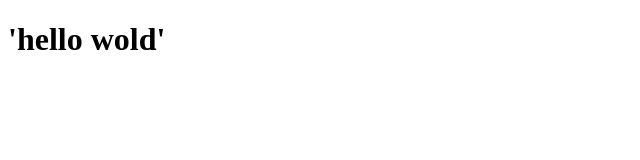
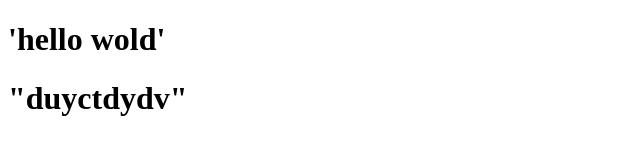
Before and after one commit to Tahaghaboli/git.1, a plain HTML site: page index.html in a window 1280 px wide. Shown: the whole page, without its empty margins (0-640 px from the left). Drawn offline with Linux system fonts and the light colour scheme.

Commit message:
added.new

```diff
--- a/index.html
+++ b/index.html
@@ -8,5 +8,6 @@
 </head>
 <body>
     <h1>'hello wold'</h1>
+    <h1>"duyctdydv"</h1>
 </body>
 </html>
```
